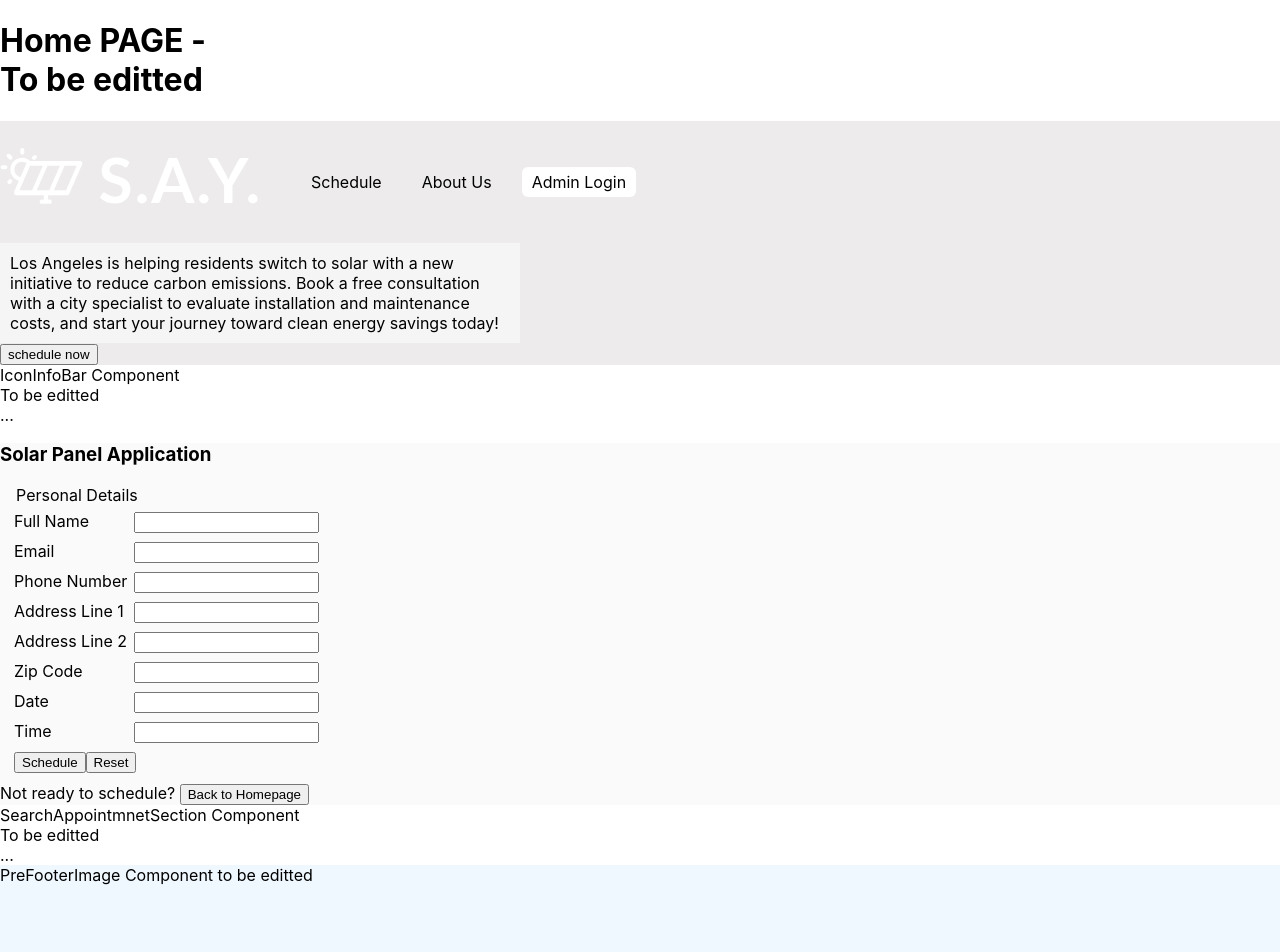
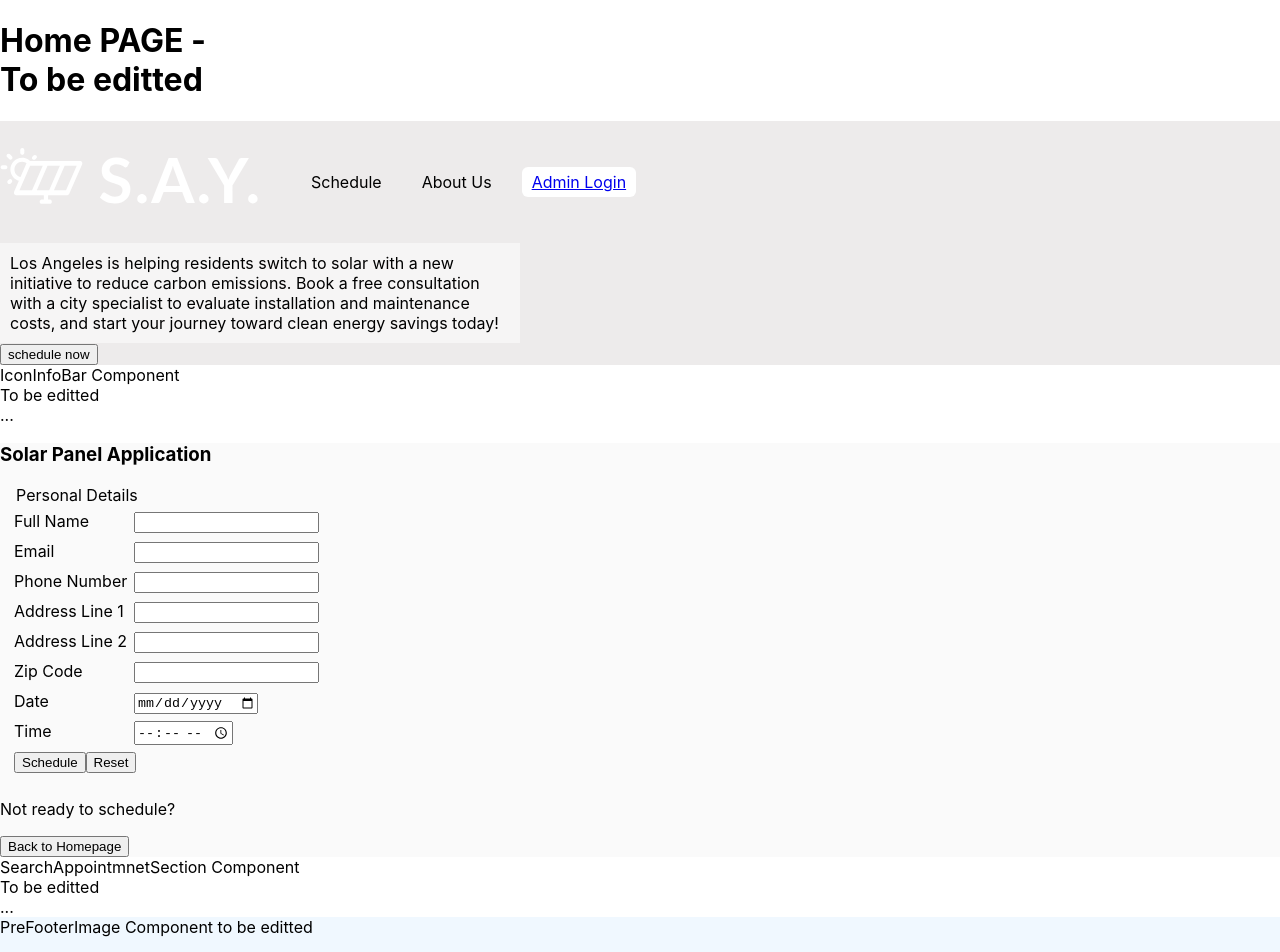
Before and after one commit to chingu-voyages/v52-tier1-team-01, a React (Create React App) app in the folder solarapp/: page / in a window 1280 px wide. Shown: the top 952 px of the page. Built offline with nearby package versions, Linux system fonts and the light colour scheme.

Commit message:
today 23nov2024

```diff
--- a/solarapp/src/components/Header.jsx
+++ b/solarapp/src/components/Header.jsx
@@ -14,7 +14,9 @@ const Header = () => {
           <ul>
             <li>Schedule</li>
             <li>About Us</li>
-            <li className="admin">Admin Login</li>
+            <li className="admin">
+              <a href="/admin">Admin Login</a>
+            </li>
           </ul>
         </nav>
       </header>
--- a/solarapp/src/components/ScheduleFormSection.jsx
+++ b/solarapp/src/components/ScheduleFormSection.jsx
@@ -5,25 +5,25 @@ import '../styling/ScheduleFormSection.css';
 const ScheduleFormSection = () => {
   return (
     <section className="schedule-form-section">
-      <h3 className="form-head">Solar Panel Application</h3>
       <form method="" className="form-wrapper">
+        <h3 className="form-head">Solar Panel Application</h3>
         <fieldset>
           <legend>Personal Details</legend>
           <div className="form-question">
             <label htmlFor="input-name">Full Name</label>
-            <input type="text" id="input-name" />
+            <input type="text" id="input-name" required />
           </div>
           <div className="form-question">
             <label htmlFor="input-email">Email</label>
-            <input type="text" id="input-email" />
+            <input type="email" id="input-email" required />
           </div>
           <div className="form-question">
             <label htmlFor="input-phone-num">Phone Number</label>
-            <input type="text" id="input-phone-num" />
+            <input type="number" id="input-phone-num" maxlength="10" pattern="[1-9][0-9]{9}" required />
           </div>
           <div className="form-question">
             <label htmlFor="input-address1">Address Line 1</label>
-            <input type="text" id="input-address1" />
+            <input type="text" id="input-address1" required />
           </div>
           <div className="form-question">
             <label htmlFor="input-address2">Address Line 2</label>
@@ -31,23 +31,32 @@ const ScheduleFormSection = () => {
           </div>
           <div className="form-question">
             <label htmlFor="input-zip-code">Zip Code</label>
-            <input type="text" id="input-zip-code" />
+            <input type="number" maxLength="5" id="input-zip-code" pattern="[0-9]{5}" required />
           </div>
           <div className="form-question">
             <label htmlFor="input-date">Date</label>
-            <input type="text" id="input-date" />
+            <input type="date" id="input-date" required />
           </div>
           <div className="form-question">
             <label htmlFor="input-time">Time</label>
-            <input type="text" id="input-time" />
+            <input type="time" id="input-time" required />
           </div>
           <div className="action-button-form">
             <button type="submit" className="button-submit">Schedule</button>
             <button type="button" className="button-reset">Reset</button>
           </div>
         </fieldset>
-        <div>Not ready to schedule? <button type="button"> Back to Homepage</button></div>
+
       </form>
+      <div className="form-sucess-info">
+        <p></p>
+      </div>
+      <div className="controller-linker">
+        <p>
+          Not ready to schedule?
+        </p>
+        <button type="button"> Back to Homepage</button>
+      </div>
     </section>
   );
 };
```
